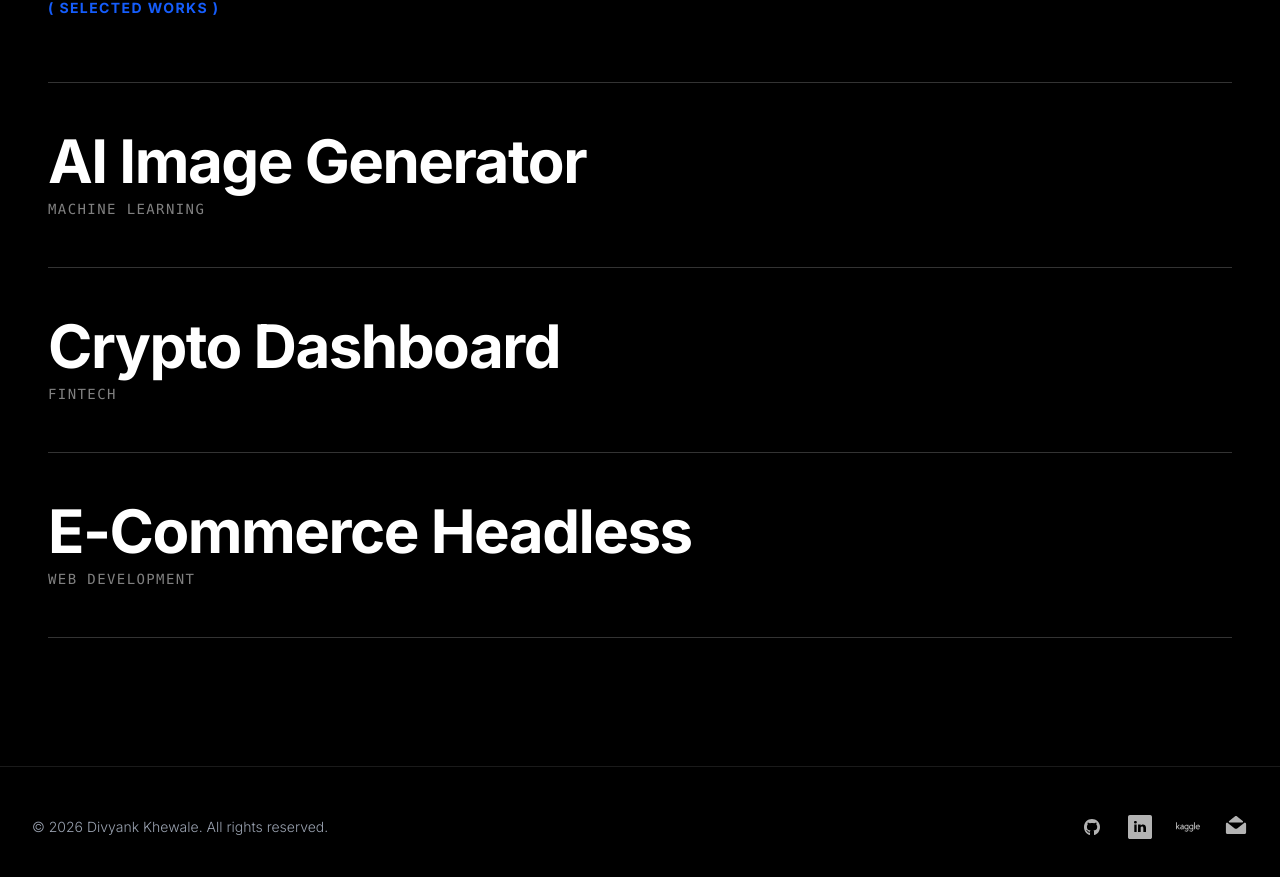
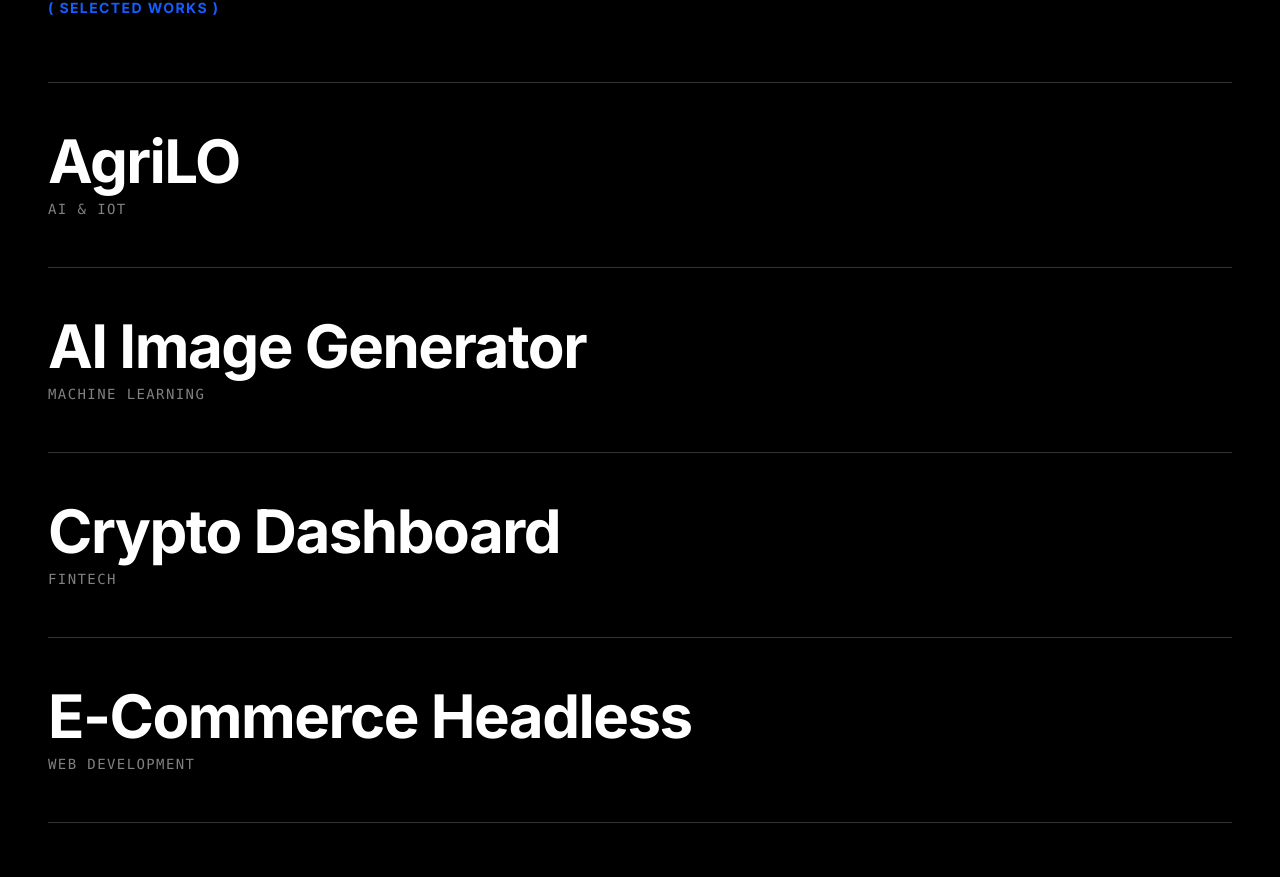
Before and after one commit to DivyankLosse/portfolio-site, a Next.js app: page / in a window 1280 px wide. Shown: the part 6340-7217 px from the top of the page. Built offline with nearby package versions, Linux system fonts and the light colour scheme; a web font is replaced by a local one.

Commit message:
feat: add AgriLO project to portfolio

```diff
--- a/components/Projects.tsx
+++ b/components/Projects.tsx
@@ -16,20 +16,27 @@ interface Project {
 const projects: Project[] = [
     {
         id: "01",
+        title: "AgriLO",
+        category: "AI & IoT",
+        description: "Smart Farming Assistant with AI-powered Soil Analysis, Disease Detection, and Expert Chat.",
+        link: "https://github.com/DivyankLosse/AgriLO",
+    },
+    {
+        id: "02",
         title: "AI Image Generator",
         category: "Machine Learning",
         description: "Latent diffusion model interface built with Next.js and Python backend.",
         link: "#",
     },
     {
-        id: "02",
+        id: "03",
         title: "Crypto Dashboard",
         category: "FinTech",
         description: "Real-time cryptocurrency analytics platform with D3.js visualizations.",
         link: "#",
     },
     {
-        id: "03",
+        id: "04",
         title: "E-Commerce Headless",
         category: "Web Development",
         description: "High-performance headless Shopify storefront using Hydrogen.",
```
